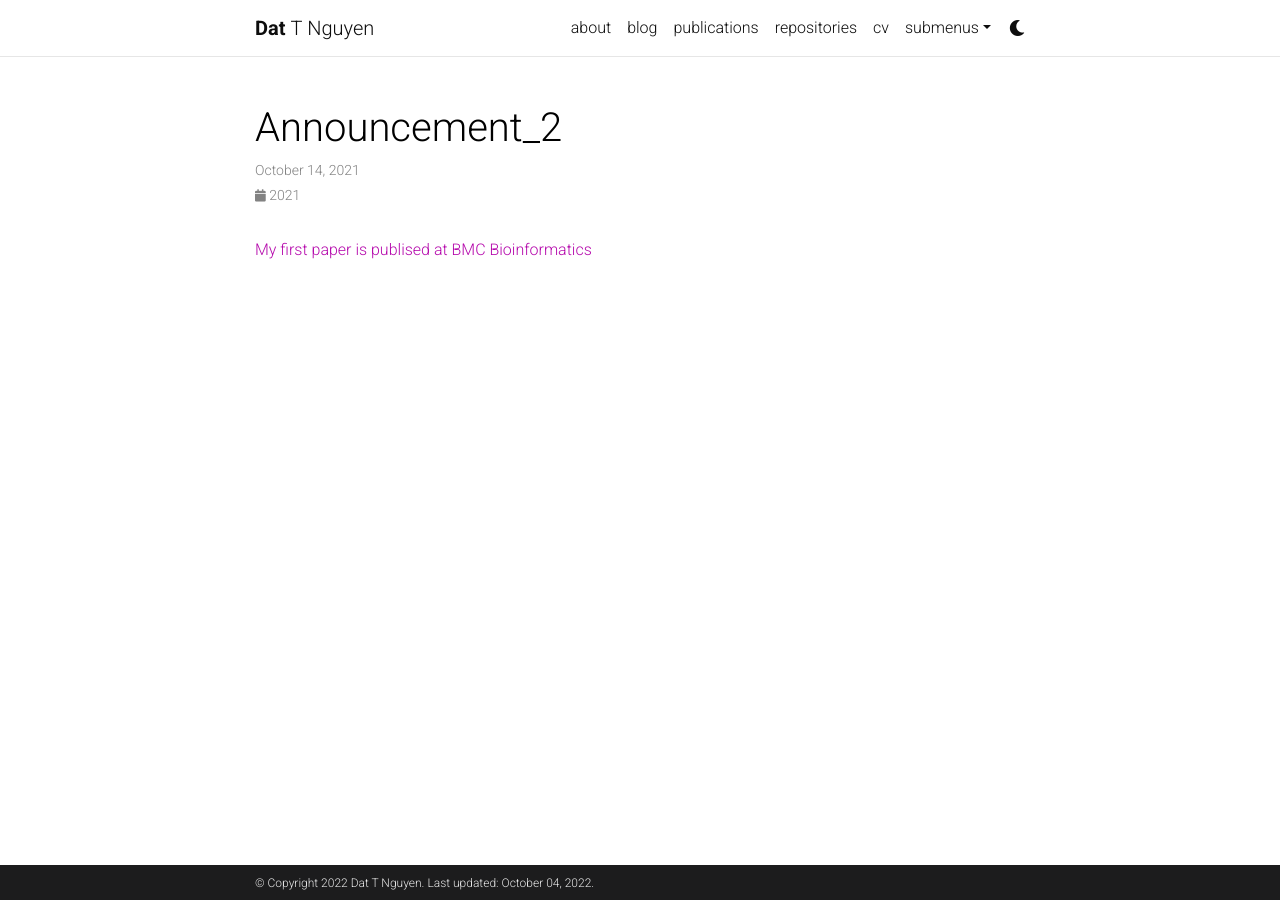
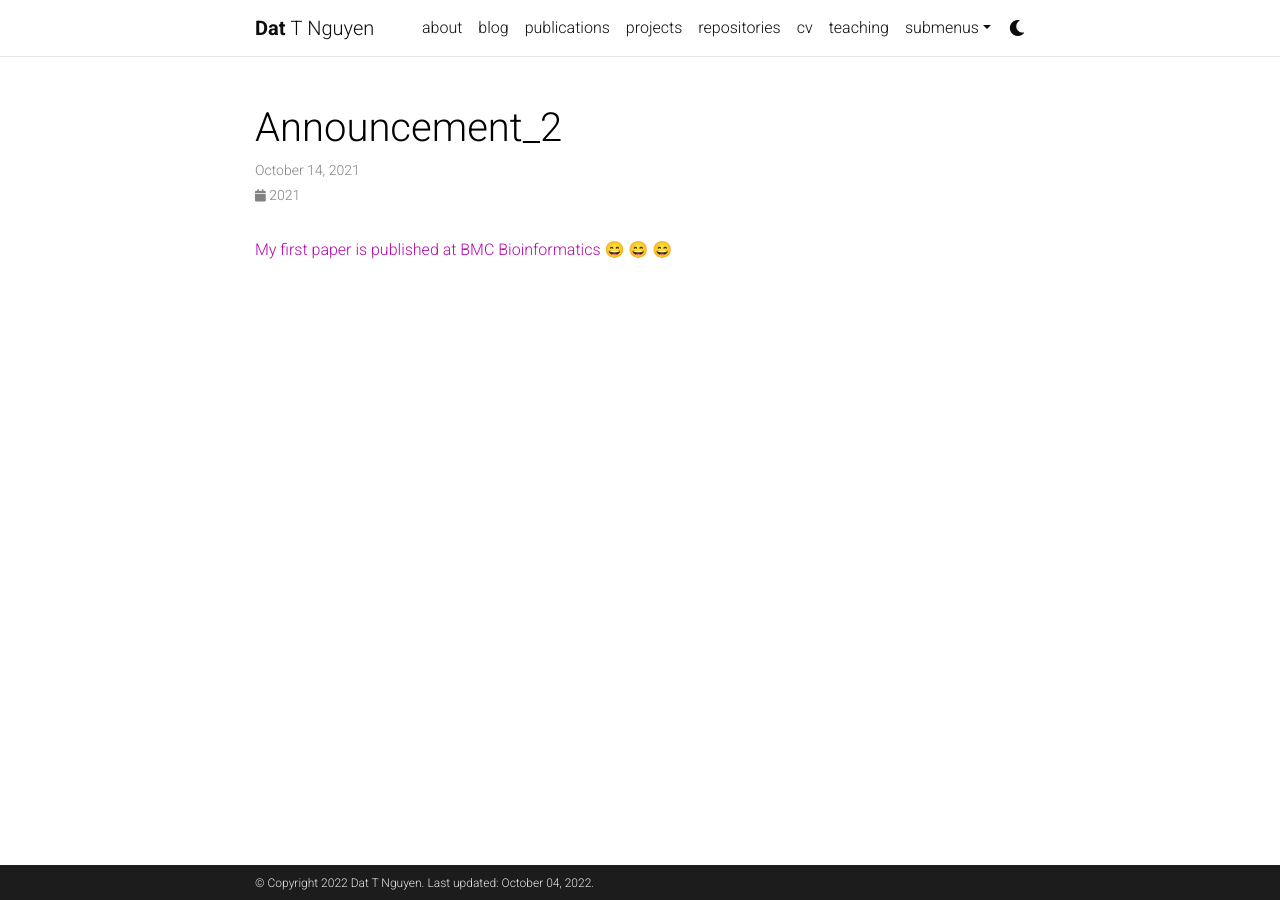
Before and after one commit to datngu/academic, a Jekyll site: the page built from _news/announcement_2.md, in a window 1280 px wide. Built offline with Jekyll 4.4.1, drawn with Linux system fonts in a browser that asks for light colours; full-size pictures stand in for the smaller copies a plugin makes; emoji names are drawn with the system emoji font; comment, search, counter and statistics services are not loaded; a style sheet for code colours, icons or effects is not loaded.

Commit message:
update info

```diff
--- a/_news/announcement_2.md
+++ b/_news/announcement_2.md
@@ -3,4 +3,4 @@
 date: 2021-10-14 16:11:00-0400
 inline: true
 ---
-<a href="https://bmcbioinformatics.biomedcentral.com/articles/10.1186/s12859-021-04418-8">My first paper is publised at BMC Bioinformatics</a>
+<a href="https://bmcbioinformatics.biomedcentral.com/articles/10.1186/s12859-021-04418-8">My first paper is published at BMC Bioinformatics :smile: :smile: :smile:</a>
```
Also changed, not shown: NOUSE_pages/dropdown.md (renamed from _pages/dropdown.md, +1 -1 lines), NOUSE_pages/projects.md (renamed from _pages/projects.md, +1 -1 lines), NOUSE_pages/teaching.md (renamed from _pages/teaching.md, +1 -1 lines).
